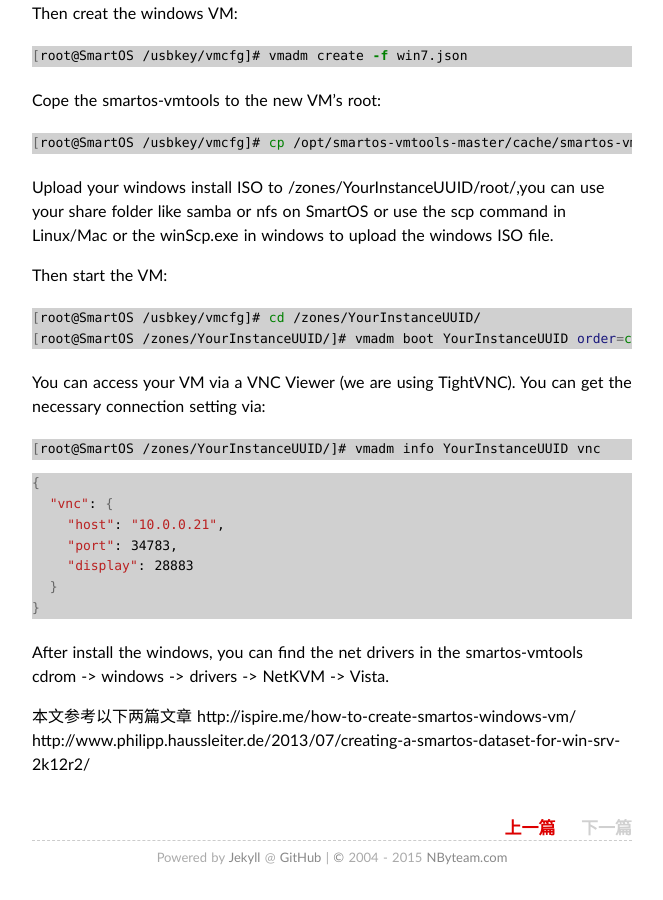
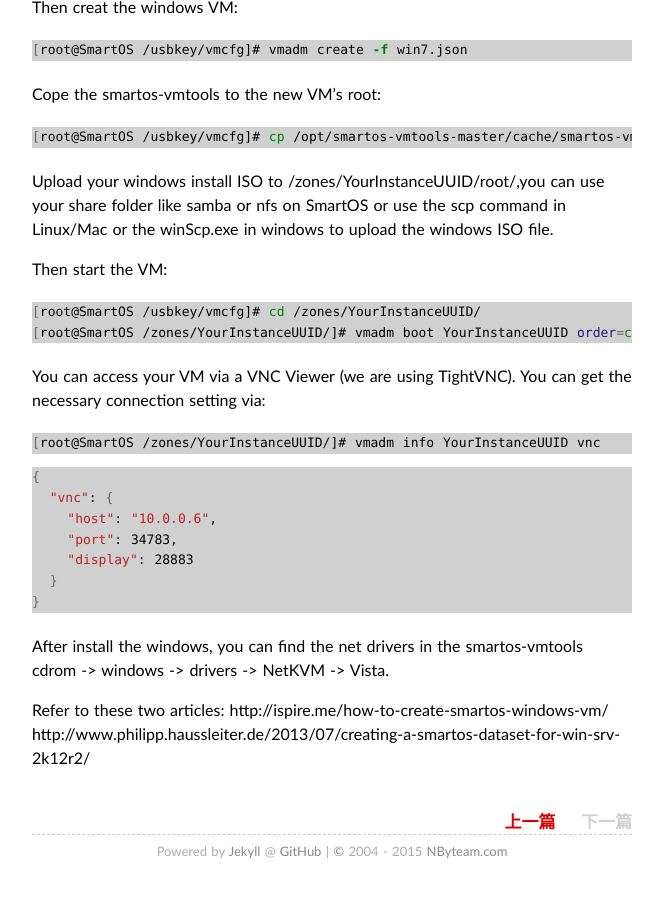
Before and after one commit to pomfei/pomfei.github.io, a Jekyll site: the page built from _posts/2015-03-24-Create-The-Win-VM-In-SMartOS.md, in a window 1280 px wide and 900 px high, scrolled down 1511 px. Shown: the whole window, without its empty margins (308-971 px from the left). Built offline with Jekyll 4.4.1, drawn with Linux system fonts in a browser that asks for light colours; Markdown is read by kramdown in place of the engine named in the settings; some of the changed text lies outside the part shown.

Commit message:
Change the language to english

````diff
--- a/_posts/2015-03-24-Create-The-Win-VM-In-SMartOS.md
+++ b/_posts/2015-03-24-Create-The-Win-VM-In-SMartOS.md
@@ -102,7 +102,7 @@ You can access your VM via a VNC Viewer (we are using TightVNC). You can get the
 ```shell
 {
   "vnc": {
-    "host": "10.0.0.21",
+    "host": "10.0.0.6",
     "port": 34783,
     "display": 28883
   }
@@ -112,6 +112,6 @@ You can access your VM via a VNC Viewer (we are using TightVNC). You can get the
 After install the windows, you can find the net drivers in the smartos-vmtools cdrom -> windows -> drivers -> NetKVM -> Vista.
 
 
-本文参考以下两篇文章
+Refer to these two articles:
 http://ispire.me/how-to-create-smartos-windows-vm/
 http://www.philipp.haussleiter.de/2013/07/creating-a-smartos-dataset-for-win-srv-2k12r2/
````
Also changed, not shown: other parts of _posts/2015-03-24-Create-The-Win-VM-In-SMartOS.md (+1 -1 lines).
